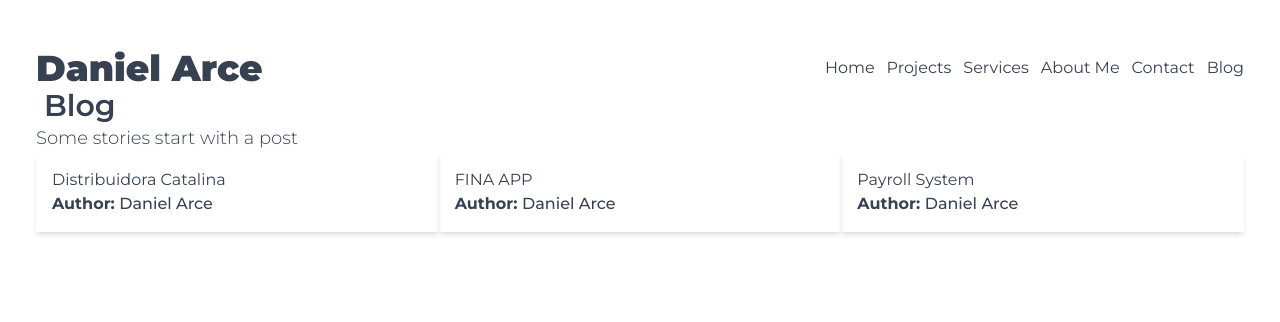
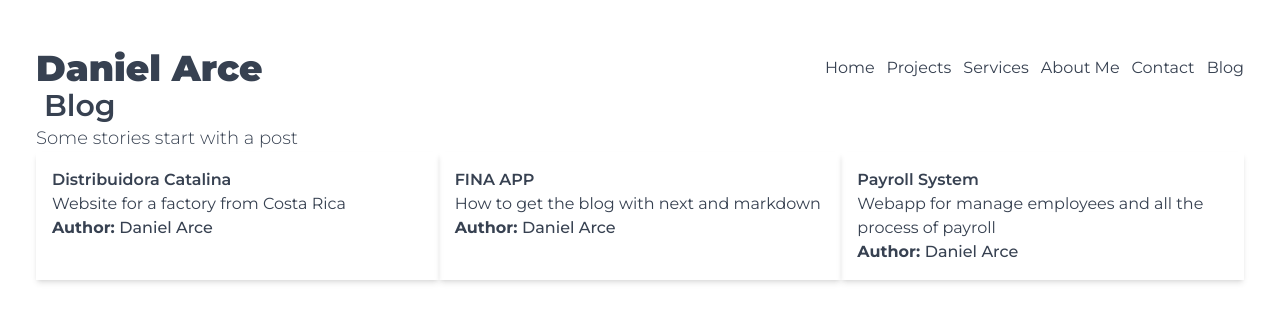
Before and after one commit to DanielCArce/Daniel-Arce-Website, a Next.js app: page /blog in a window 1280 px wide. Shown: the top 322 px of the page. Built offline with nearby package versions, Linux system fonts and the light colour scheme.

Commit message:
add layout content

```diff
--- a/components/BlogPostCard.tsx
+++ b/components/BlogPostCard.tsx
@@ -20,7 +20,8 @@ async function BlogPostCard({ slug }: BlogCardProps) {
     const {metadata}:Info  = await getMetadataFromFile(slug)
   return (
       <div className="px-4 py-4 shadow-md w-1/3 h-auto">
-          <Link href={`/blog/${metadata.url}`}>{metadata.title}</Link>
+          <Link href={`/blog/${metadata.url}`} className='font-semibold'>{metadata.title}</Link>
+          <p>{ metadata.description}</p>
           <p className="text-md font-bold">
           Author: <span className="font-medium text-md">{metadata.author}</span>
           </p>
--- a/components/ContactForm.tsx
+++ b/components/ContactForm.tsx
@@ -3,6 +3,8 @@ import {sendEmail} from '@/actions/formActions'
 
 function ContactForm() {
   return (
+      <>
+          <h2 className='text-3xl font-black my-4 text-center'>Contact</h2>
       <form action={sendEmail} className="w-full px-9">
           <div className="flex flex-col gap-2 mb-4">
               <label htmlFor="name">Name:</label>
@@ -32,6 +34,7 @@ function ContactForm() {
               <input type="submit" value="Send Message" className=" py-4 px-2 bg-cyan-800 text-white hover:bg-cyan-600 w-1/3"/>
             </div>
     </form>
+    </>
   )
 }
 
--- a/postcss.config.mjs
+++ b/postcss.config.mjs
@@ -1,9 +1,9 @@
 /** @type {import('postcss-load-config').Config} */
-import cssnano from 'cssnano'
+// import cssnano from 'cssnano'
 const config = {
   plugins: {
     tailwindcss: {},
-    ...(process.env.NODE_ENV === 'production' ? { cssnano: {} } : {})
+    // ...(process.env.NODE_ENV === 'production' ? { cssnano: {} } : {})
   },
 };
 
--- a/sections/ContactSection.tsx
+++ b/sections/ContactSection.tsx
@@ -5,7 +5,7 @@ import { FaEnvelope, FaPhone, FaAddressCard } from "react-icons/fa6";
 
 function ContactSection() {
   return (
-    <section id="contact" className="container">
+    <section id="contact" className="w-1/2">
       <ContactForm/>
     </section>
   )
--- a/sections/HeroSection.tsx
+++ b/sections/HeroSection.tsx
@@ -2,7 +2,10 @@ import React from 'react'
 
 function HeroSection() {
   return (
-    <div>HeroSection</div>
+    <section className='flex flex-col justify-center items-center h-screen mt-9'>
+      <h2 className='font-semibold text-2xl uppercase'>Daniel Arce</h2>
+      <h3 className='font-black text-3xl'>Fontend Developer | React Developer </h3>
+    </section>
   )
 }
 
```
